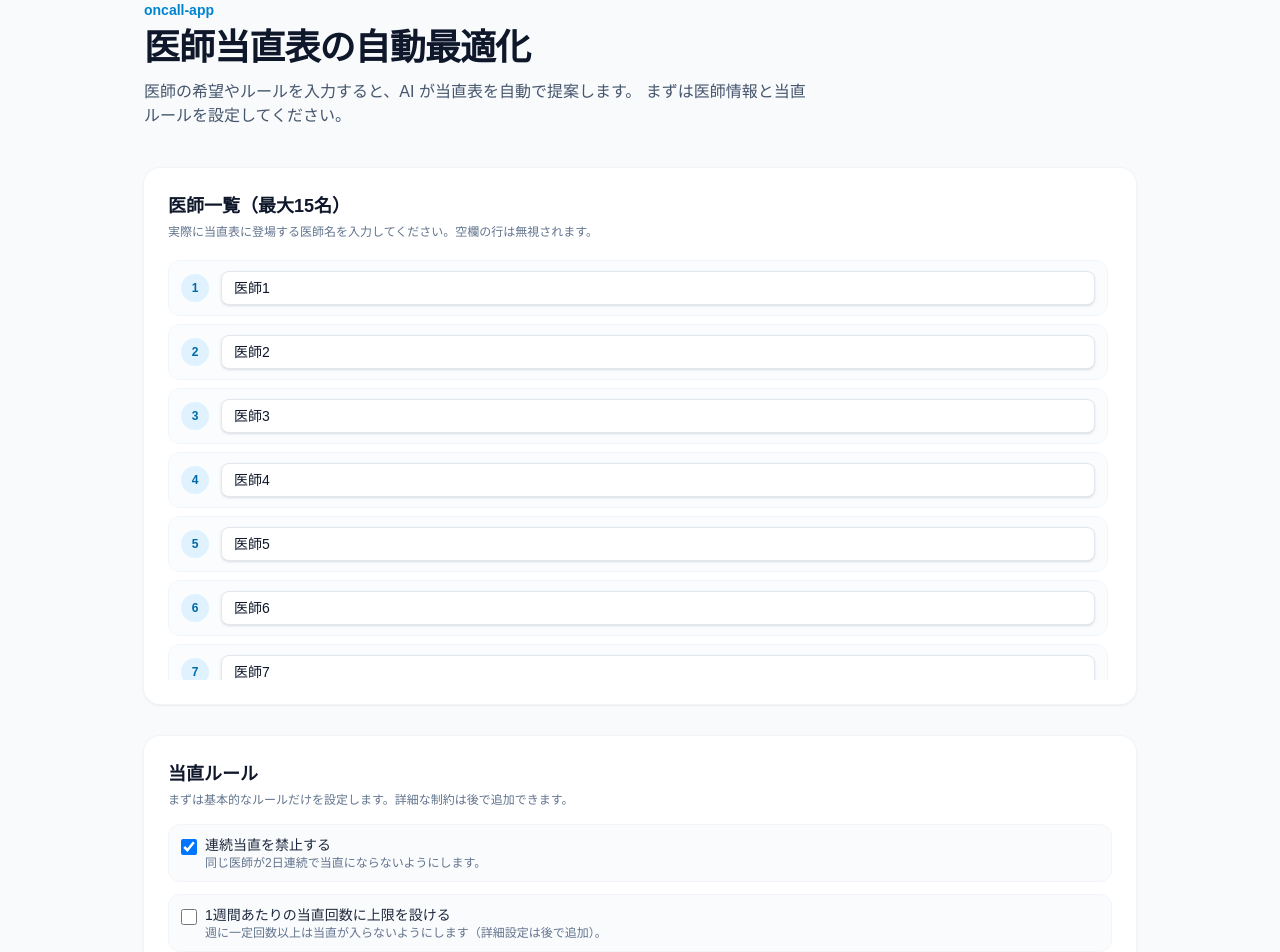
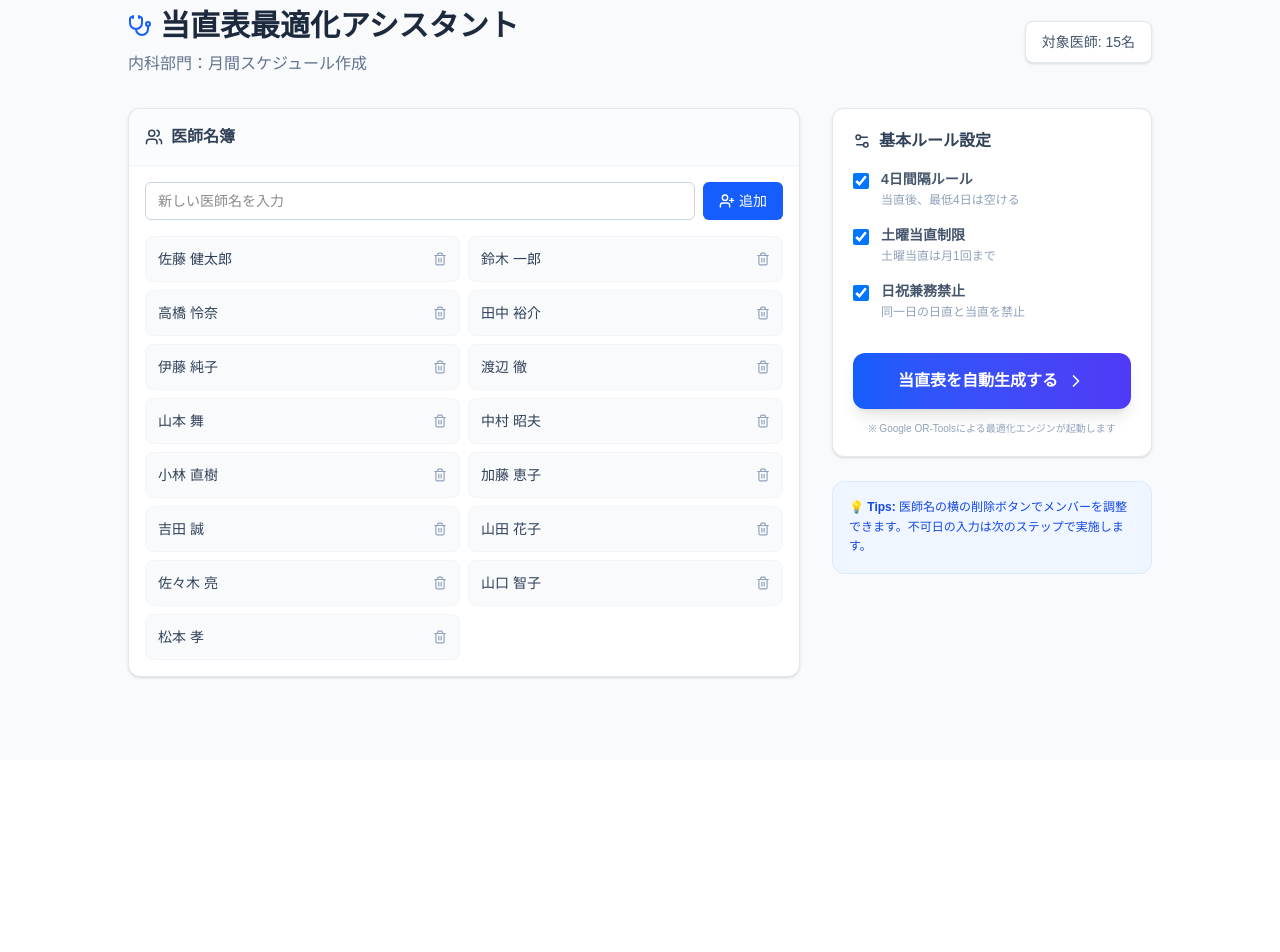
Before and after one commit to asano1234567890my/oncall-app, a Next.js app: page / in a window 1280 px wide. Shown: the part 40-992 px from the top of the page. After the commit the page ends 800 px from the top, so only its background shows below. Built offline with nearby package versions, Linux system fonts and the light colour scheme.

Commit message:
feat: 医師向け不可日入力画面を追加（/doctor/availability）

```diff
--- a/app/page.tsx
+++ b/app/page.tsx
@@ -1,158 +1,202 @@
 "use client";
 
-import { useState } from "react";
+import React, { useState } from 'react';
+import {
+  Users,
+  Settings2,
+  CalendarPlus,
+  UserPlus,
+  Trash2,
+  Stethoscope,
+  ChevronRight
+} from 'lucide-react';
 
-const INITIAL_DOCTORS = Array.from({ length: 15 }, (_, i) => `医師${i + 1}`);
+// 初期データ：15名の医師（デモ用）
+const INITIAL_DOCTORS = [
+  "佐藤 健太郎", "鈴木 一郎", "高橋 怜奈", "田中 裕介", "伊藤 純子",
+  "渡辺 徹", "山本 舞", "中村 昭夫", "小林 直樹", "加藤 恵子",
+  "吉田 誠", "山田 花子", "佐々木 亮", "山口 智子", "松本 孝"
+];
 
-export default function HomePage() {
+export default function OncallDashboard() {
   const [doctors, setDoctors] = useState<string[]>(INITIAL_DOCTORS);
+  const [newDoctorName, setNewDoctorName] = useState("");
+  const [isGenerating, setIsGenerating] = useState(false);
+
+  // ルール設定の状態（MVP用）
   const [rules, setRules] = useState({
-    noConsecutiveOncall: true,
-    maxPerWeek: false,
-    balanceWeekend: false,
+    fourDayInterval: true,
+    noConsecutiveHolidays: true,
+    saturdayLimit: true,
   });
 
-  const handleDoctorChange = (index: number, value: string) => {
-    setDoctors((prev) => {
-      const next = [...prev];
-      next[index] = value;
-      return next;
-    });
+  // 医師の追加
+  const addDoctor = () => {
+    if (newDoctorName.trim()) {
+      setDoctors([...doctors, newDoctorName.trim()]);
+      setNewDoctorName("");
+    }
   };
 
-  const handleToggleRule = (key: keyof typeof rules) => {
-    setRules((prev) => ({ ...prev, [key]: !prev[key] }));
+  // 医師の削除
+  const removeDoctor = (index: number) => {
+    setDoctors(doctors.filter((_, i) => i !== index));
   };
 
+  // 生成シミュレーション
   const handleGenerate = () => {
-    // TODO: 後でバックエンド連携して当直表を生成
-    console.log("generate oncall table with:", { doctors, rules });
-    alert("当直表生成ロジックは今後実装します。（データはコンソールに出力中）");
+    setIsGenerating(true);
+    // TODO: ここでバックエンド（FastAPI）の最適化エンジンを叩く
+    setTimeout(() => {
+      setIsGenerating(false);
+      alert("当直表の生成リクエストを送信しました（MVP開発中）");
+    }, 1500);
   };
 
   return (
-    <main className="min-h-screen bg-slate-50 py-10">
-      <div className="mx-auto max-w-5xl px-4">
+    <main className="min-h-screen bg-slate-50 p-6 md:p-12">
+      <div className="max-w-5xl mx-auto">
+
         {/* ヘッダー */}
-        <header className="mb-10">
-          <p className="text-sm font-semibold text-sky-600">oncall-app</p>
-          <h1 className="mt-2 text-3xl font-bold tracking-tight text-slate-900 sm:text-4xl">
-            医師当直表の自動最適化
-          </h1>
-          <p className="mt-3 max-w-2xl text-sm text-slate-600 sm:text-base">
-            医師の希望やルールを入力すると、AI が当直表を自動で提案します。
-            まずは医師情報と当直ルールを設定してください。
-          </p>
+        <header className="mb-8 flex items-center justify-between">
+          <div>
+            <h1 className="text-3xl font-bold text-slate-800 flex items-center gap-2">
+              <Stethoscope className="text-blue-600" />
+              当直表最適化アシスタント
+            </h1>
+            <p className="text-slate-500 mt-2">内科部門：月間スケジュール作成</p>
+          </div>
+          <div className="bg-white px-4 py-2 rounded-lg shadow-sm border border-slate-200">
+            <span className="text-sm font-medium text-slate-600">対象医師: {doctors.length}名</span>
+          </div>
         </header>
 
-        <div className="grid gap-8 lg:grid-cols-[2fr,1.4fr]">
-          {/* 医師一覧セクション */}
-          <section className="rounded-2xl bg-white p-6 shadow-sm ring-1 ring-slate-100">
-            <div className="flex items-baseline justify-between gap-4">
-              <div>
-                <h2 className="text-lg font-semibold text-slate-900">
-                  医師一覧（最大15名）
+        <div className="grid grid-cols-1 md:grid-cols-3 gap-8">
+
+          {/* 左カラム：医師名簿管理 */}
+          <section className="md:col-span-2 space-y-6">
+            <div className="bg-white rounded-xl shadow-sm border border-slate-200 overflow-hidden">
+              <div className="p-4 border-b border-slate-100 bg-slate-50/50 flex justify-between items-center">
+                <h2 className="font-semibold text-slate-700 flex items-center gap-2">
+                  <Users size={18} /> 医師名簿
                 </h2>
-                <p className="mt-1 text-xs text-slate-500">
-                  実際に当直表に登場する医師名を入力してください。空欄の行は無視されます。
+              </div>
+
+              <div className="p-4">
+                <div className="flex gap-2 mb-4">
+                  <input
+                    type="text"
+                    value={newDoctorName}
+                    onChange={(e) => setNewDoctorName(e.target.value)}
+                    placeholder="新しい医師名を入力"
+                    className="flex-1 px-3 py-2 border border-slate-300 rounded-md focus:outline-none focus:ring-2 focus:ring-blue-500 text-sm"
+                  />
+                  <button
+                    onClick={addDoctor}
+                    className="bg-blue-600 hover:bg-blue-700 text-white px-4 py-2 rounded-md flex items-center gap-1 text-sm transition-colors"
+                  >
+                    <UserPlus size={16} /> 追加
+                  </button>
+                </div>
+
+                <div className="grid grid-cols-1 sm:grid-cols-2 gap-2">
+                  {doctors.map((doc, index) => (
+                    <div key={index} className="flex items-center justify-between p-3 bg-slate-50 rounded-lg border border-slate-100 group">
+                      <span className="text-slate-700 text-sm">{doc}</span>
+                      <button
+                        onClick={() => removeDoctor(index)}
+                        className="text-slate-400 hover:text-red-500 transition-colors"
+                      >
+                        <Trash2 size={14} />
+                      </button>
+                    </div>
+                  ))}
+                </div>
+              </div>
+            </div>
+          </section>
+
+          {/* 右カラム：ルール設定 ＆ 実行 */}
+          <section className="space-y-6">
+            <div className="bg-white rounded-xl shadow-sm border border-slate-200 p-5">
+              <h2 className="font-semibold text-slate-700 flex items-center gap-2 mb-4">
+                <Settings2 size={18} /> 基本ルール設定
+              </h2>
+
+              <div className="space-y-4">
+                <label className="flex items-start gap-3 cursor-pointer group">
+                  <input
+                    type="checkbox"
+                    checked={rules.fourDayInterval}
+                    onChange={() => setRules({...rules, fourDayInterval: !rules.fourDayInterval})}
+                    className="mt-1 h-4 w-4 rounded border-gray-300 text-blue-600 focus:ring-blue-500"
+                  />
+                  <span className="text-sm text-slate-600 group-hover:text-slate-900 transition-colors">
+                    <strong>4日間隔ルール</strong><br/>
+                    <span className="text-xs text-slate-400">当直後、最低4日は空ける</span>
+                  </span>
+                </label>
+
+                <label className="flex items-start gap-3 cursor-pointer group">
+                  <input
+                    type="checkbox"
+                    checked={rules.saturdayLimit}
+                    onChange={() => setRules({...rules, saturdayLimit: !rules.saturdayLimit})}
+                    className="mt-1 h-4 w-4 rounded border-gray-300 text-blue-600 focus:ring-blue-500"
+                  />
+                  <span className="text-sm text-slate-600 group-hover:text-slate-900 transition-colors">
+                    <strong>土曜当直制限</strong><br/>
+                    <span className="text-xs text-slate-400">土曜当直は月1回まで</span>
+                  </span>
+                </label>
+
+                <label className="flex items-start gap-3 cursor-pointer group">
+                  <input
+                    type="checkbox"
+                    checked={rules.noConsecutiveHolidays}
+                    onChange={() => setRules({...rules, noConsecutiveHolidays: !rules.noConsecutiveHolidays})}
+                    className="mt-1 h-4 w-4 rounded border-gray-300 text-blue-600 focus:ring-blue-500"
+                  />
+                  <span className="text-sm text-slate-600 group-hover:text-slate-900 transition-colors">
+                    <strong>日祝兼務禁止</strong><br/>
+                    <span className="text-xs text-slate-400">同一日の日直と当直を禁止</span>
+                  </span>
+                </label>
+              </div>
+
+              <div className="mt-8">
+                <button
+                  onClick={handleGenerate}
+                  disabled={isGenerating || doctors.length === 0}
+                  className={`w-full py-4 rounded-xl font-bold text-white shadow-lg flex items-center justify-center gap-2 transition-all ${
+                    isGenerating
+                    ? "bg-slate-400 cursor-not-allowed"
+                    : "bg-gradient-to-r from-blue-600 to-indigo-600 hover:from-blue-700 hover:to-indigo-700 active:scale-95"
+                  }`}
+                >
+                  {isGenerating ? (
+                    <span className="animate-pulse">最適化中...</span>
+                  ) : (
+                    <>
+                      当直表を自動生成する
+                      <ChevronRight size={20} />
+                    </>
+                  )}
+                </button>
+                <p className="text-[10px] text-center text-slate-400 mt-3">
+                  ※ Google OR-Toolsによる最適化エンジンが起動します
                 </p>
               </div>
             </div>
 
-            <div className="mt-5 max-h-[420px] space-y-2 overflow-y-auto pr-1">
-              {doctors.map((name, index) => (
-                <div
-                  key={index}
-                  className="flex items-center gap-3 rounded-xl border border-slate-100 bg-slate-50/60 px-3 py-2.5"
-                >
-                  <span className="inline-flex h-7 w-7 flex-none items-center justify-center rounded-full bg-sky-100 text-xs font-semibold text-sky-700">
-                    {index + 1}
-                  </span>
-                  <input
-                    type="text"
-                    value={name}
-                    onChange={(e) =>
-                      handleDoctorChange(index, e.target.value)
-                    }
-                    placeholder={`医師${index + 1} の名前`}
-                    className="block w-full rounded-lg border border-slate-200 bg-white px-3 py-1.5 text-sm text-slate-900 shadow-sm outline-none ring-0 placeholder:text-slate-400 focus:border-sky-400 focus:ring-2 focus:ring-sky-200"
-                  />
-                </div>
-              ))}
+            {/* ヒント */}
+            <div className="bg-blue-50 border border-blue-100 rounded-xl p-4">
+              <p className="text-xs text-blue-700 leading-relaxed">
+                💡 <strong>Tips:</strong> 医師名の横の削除ボタンでメンバーを調整できます。不可日の入力は次のステップで実施します。
+              </p>
             </div>
           </section>
 
-          {/* ルール ＋ 生成ボタンセクション */}
-          <section className="flex flex-col justify-between rounded-2xl bg-white p-6 shadow-sm ring-1 ring-slate-100">
-            <div>
-              <h2 className="text-lg font-semibold text-slate-900">
-                当直ルール
-              </h2>
-              <p className="mt-1 text-xs text-slate-500">
-                まずは基本的なルールだけを設定します。詳細な制約は後で追加できます。
-              </p>
-
-              <div className="mt-4 space-y-3 text-sm text-slate-800">
-                <label className="flex cursor-pointer items-start gap-2 rounded-xl border border-slate-100 bg-slate-50/70 px-3 py-2.5 hover:border-sky-200">
-                  <input
-                    type="checkbox"
-                    checked={rules.noConsecutiveOncall}
-                    onChange={() => handleToggleRule("noConsecutiveOncall")}
-                    className="mt-1 h-4 w-4 rounded border-slate-300 text-sky-600 focus:ring-sky-500"
-                  />
-                  <div>
-                    <p className="font-medium">連続当直を禁止する</p>
-                    <p className="text-xs text-slate-500">
-                      同じ医師が2日連続で当直にならないようにします。
-                    </p>
-                  </div>
-                </label>
-
-                <label className="flex cursor-pointer items-start gap-2 rounded-xl border border-slate-100 bg-slate-50/70 px-3 py-2.5 hover:border-sky-200">
-                  <input
-                    type="checkbox"
-                    checked={rules.maxPerWeek}
-                    onChange={() => handleToggleRule("maxPerWeek")}
-                    className="mt-1 h-4 w-4 rounded border-slate-300 text-sky-600 focus:ring-sky-500"
-                  />
-                  <div>
-                    <p className="font-medium">1週間あたりの当直回数に上限を設ける</p>
-                    <p className="text-xs text-slate-500">
-                      週に一定回数以上は当直が入らないようにします（詳細設定は後で追加）。
-                    </p>
-                  </div>
-                </label>
-
-                <label className="flex cursor-pointer items-start gap-2 rounded-xl border border-slate-100 bg-slate-50/70 px-3 py-2.5 hover:border-sky-200">
-                  <input
-                    type="checkbox"
-                    checked={rules.balanceWeekend}
-                    onChange={() => handleToggleRule("balanceWeekend")}
-                    className="mt-1 h-4 w-4 rounded border-slate-300 text-sky-600 focus:ring-sky-500"
-                  />
-                  <div>
-                    <p className="font-medium">休日・祝日の当直をなるべく均等にする</p>
-                    <p className="text-xs text-slate-500">
-                      特定の医師に休日当直が偏らないようにします。
-                    </p>
-                  </div>
-                </label>
-              </div>
-            </div>
-
-            <div className="mt-6 border-t border-slate-100 pt-5">
-              <button
-                type="button"
-                onClick={handleGenerate}
-                className="inline-flex w-full items-center justify-center rounded-xl bg-sky-600 px-4 py-3 text-sm font-semibold text-white shadow-sm transition hover:bg-sky-700 focus-visible:outline-none focus-visible:ring-2 focus-visible:ring-sky-500 focus-visible:ring-offset-2"
-              >
-                当直表を生成する
-              </button>
-              <p className="mt-2 text-xs text-slate-500">
-                まだ仮のボタンです。後のフェーズで Python / OR-Tools と連携して実際に当直表を生成します。
-              </p>
-            </div>
-          </section>
         </div>
       </div>
     </main>
```
Also changed, not shown: app/doctor/availability/page.tsx (added, +160 -0 lines).
